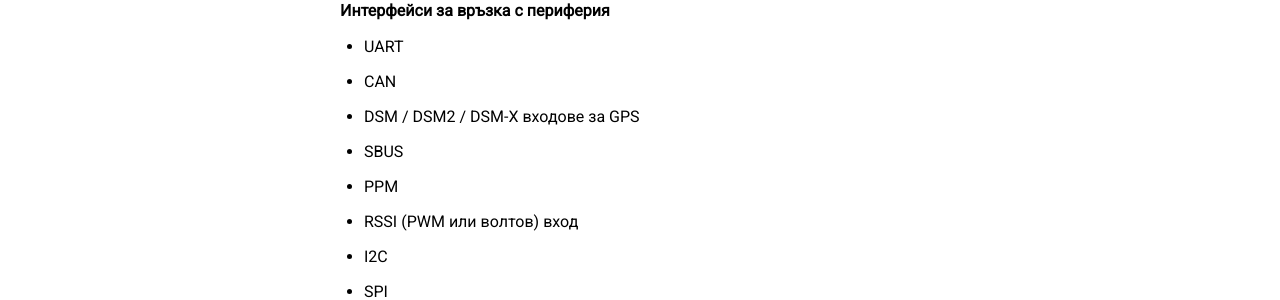
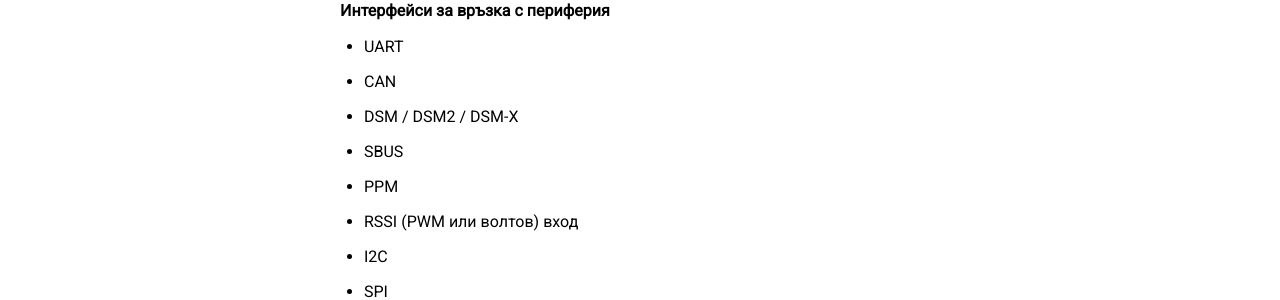
Before and after one commit to dimitroffs/blog, a Jekyll site: the page built from _posts/2018-10-05-да-си-направим-дрон-1-контролер.md, in a window 1280 px wide and 900 px high, scrolled down 2641 px. Shown: the part 153-453 px from the top of the window. Built offline with Jekyll 4.4.1, drawn with Linux system fonts in a browser that asks for light colours; nearby versions of some CDN libraries; comment, search, counter and statistics services are not loaded.

Commit message:
p6 - rewording

```diff
--- a/_posts/2018-10-05-да-си-направим-дрон-1-контролер.md
+++ b/_posts/2018-10-05-да-си-направим-дрон-1-контролер.md
@@ -29,7 +29,7 @@
 #### Интерфейси за връзка с периферия
 * UART
 * CAN
-* DSM / DSM2 / DSM-X входове за GPS
+* DSM / DSM2 / DSM-X
 * SBUS
 * PPM
 * RSSI (PWM или волтов) вход
```
